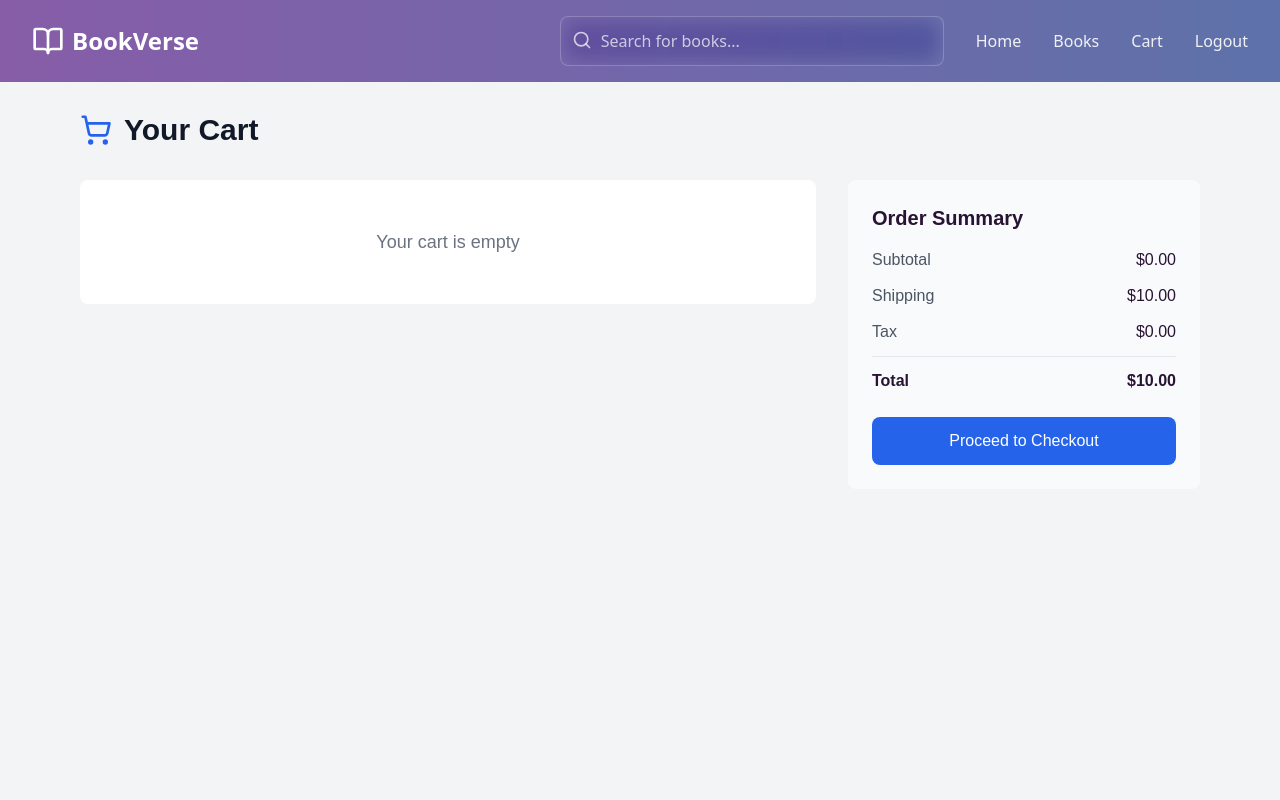
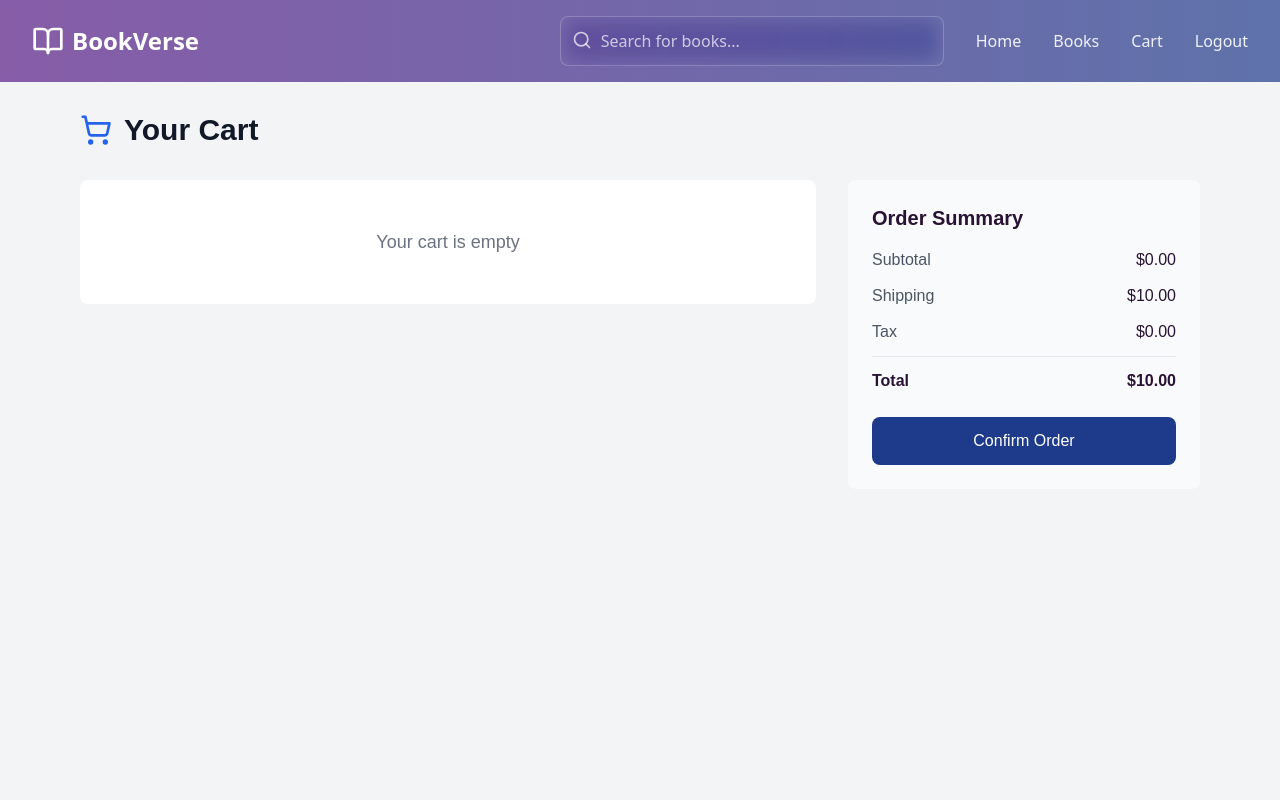
Before and after one commit to MohammadNaiem65/eLibrary, a React (Vite) app: page /cart in a window 1280 px wide. Shown: the top 800 px of the page. Built offline with nearby package versions, Linux system fonts and the light colour scheme; sample sign-in values are in the browser's storage; a web font is replaced by a local one.

Commit message:
update: made the CartSummery component working

```diff
--- a/src/components/Cart/CartSummary.jsx
+++ b/src/components/Cart/CartSummary.jsx
@@ -1,5 +1,37 @@
+import { useState, useContext } from 'react';
+import { toast, Bounce } from 'react-toastify';
+import CartContext from '../../contexts/CartContext';
+import Loader from '../../shared/Loader';
+
 export default function CartSummary({ subtotal, shipping, tax }) {
+    const [showLoader, setShowLoader] = useState(false);
+    const { setCart } = useContext(CartContext);
     const total = subtotal + shipping + tax;
+
+    const handleConfirmOrder = () => {
+        setShowLoader(true);
+
+        setTimeout(() => {
+            setShowLoader(false);
+            localStorage.removeItem('cart');
+            setCart([]);
+
+            toast(
+                '😊 Thanks for ordering. Order will be delivered within a light-year.',
+                {
+                    position: 'bottom-right',
+                    autoClose: 5000,
+                    hideProgressBar: false,
+                    closeOnClick: false,
+                    pauseOnHover: true,
+                    draggable: true,
+                    progress: undefined,
+                    theme: 'light',
+                    transition: Bounce,
+                }
+            );
+        }, 2200);
+    };
 
     return (
         <div className='bg-gray-50 p-6 rounded-lg'>
@@ -26,9 +58,15 @@ export default function CartSummary({ subtotal, shipping, tax }) {
                     </div>
                 </div>
             </div>
-            <button className='w-full bg-blue-600 text-white py-3 rounded-lg mt-6 hover:bg-blue-700 transition-colors'>
-                Proceed to Checkout
+            <button
+                onClick={handleConfirmOrder}
+                disabled={!subtotal}
+                className='w-full bg-blue-600 text-white py-3 rounded-lg mt-6 hover:bg-blue-700 transition-colors disabled:bg-blue-900'
+            >
+                Confirm Order
             </button>
+
+            {showLoader && <Loader />}
         </div>
     );
 }
```
